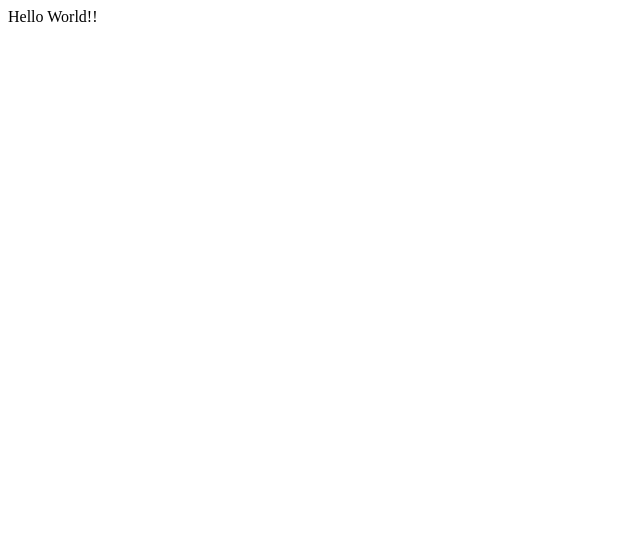
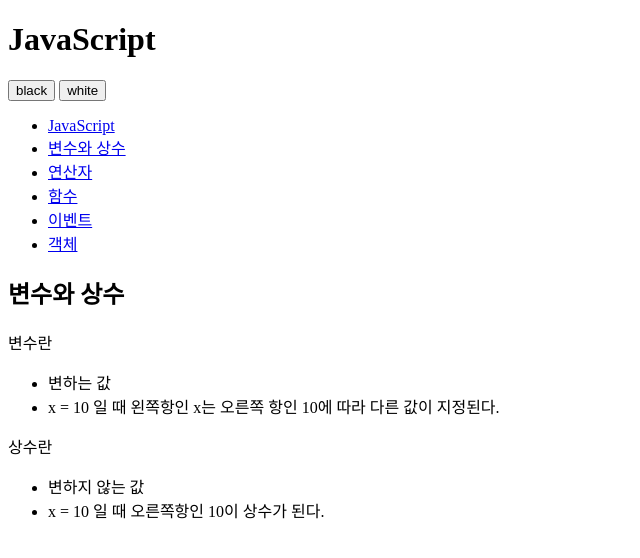
Before and after one commit to kingjin2/opentutorials-kingjin2, a plain HTML site: page index.html in a window 1280 px wide. Shown: the whole page, without its empty margins (0-640 px from the left). Drawn offline with Linux system fonts and the light colour scheme.

Commit message:
add html

```diff
--- a/index.html
+++ b/index.html
@@ -1,24 +1,42 @@
 <!DOCTYPE html>
-<html lang="en">
-	<head>
-		<meta charset="utf-8">
-
-		<!-- Always force latest IE rendering engine (even in intranet) & Chrome Frame
-		Remove this if you use the .htaccess -->
-		<meta http-equiv="X-UA-Compatible" content="IE=edge,chrome=1">
-
-		<title>index</title>
-		<meta name="description" content="">
-		<meta name="author" content="kingjin2">
-
-		<meta name="viewport" content="width=device-width; initial-scale=1.0">
-
-		<!-- Replace favicon.ico & apple-touch-icon.png in the root of your domain and delete these references -->
-		<link rel="shortcut icon" href="/favicon.ico">
-		<link rel="apple-touch-icon" href="/apple-touch-icon.png">
-	</head>
-
-	<body>
-		Hello World!!
-	</body>
+<html>
+<head>
+<meta charset="utf-8" />
+</head>
+<body id="body">
+	<div>
+		<header>
+			<h1>JavaScript</h1>
+		</header>
+	<div id="toolbar">
+		<input type="button" value="black" />
+		<input type="button" value="white" />
+	</div>
+	<nav>
+		<ul>
+			<li><a href="http://opentutorials.org/course/49/17">JavaScript</a></li>
+			<li><a href="http://opentutorials.org/course/49/16">변수와 상수</a></li>
+			<li><a href="http://opentutorials.org/course/49/18">연산자</a></li>
+			<li><a href="http://opentutorials.org/course/49/19">함수</a></li>
+			<li><a href="http://opentutorials.org/course/49/20">이벤트</a></li>
+			<li><a href="http://opentutorials.org/course/49/21">객체</a></li>
+		</ul>
+	</nav>
+	<article>
+		<h2>변수와 상수</h2>
+		<div>
+			<p>변수란</p>
+			<ul>
+				<li>변하는 값</li>
+				<li>x = 10 일 때 왼쪽항인 x는 오른쪽 항인 10에 따라 다른 값이 지정된다.</li>
+			</ul>
+			<p>상수란</p>
+			<ul>
+				<li>변하지 않는 값</li>
+				<li>x = 10 일 때 오른쪽항인 10이 상수가 된다.</li>
+			</ul>
+		</div>
+	</article>
+</div>
+</body>
 </html>
```
